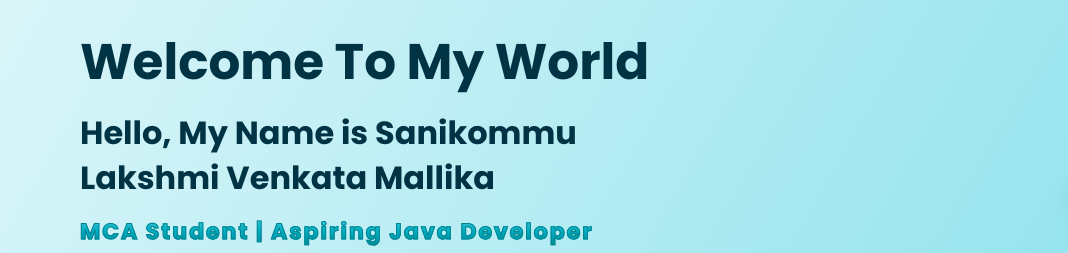
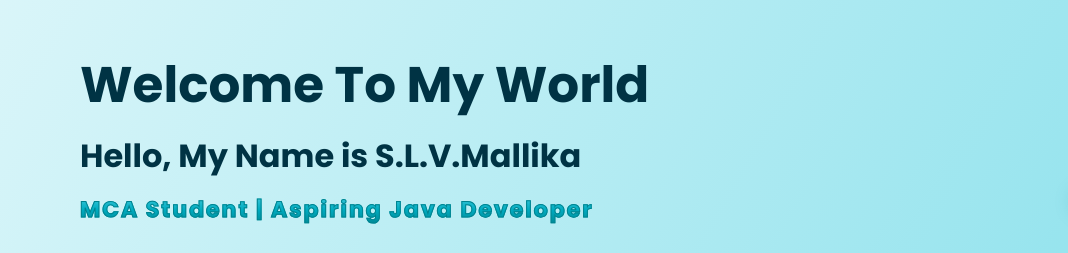
Before and after one commit to mallikasanikommu/mallika-portfolio, a plain HTML site: page indexH.html in a window 1280 px wide. Shown: the part 199-452 px from the top of the page, 0-1068 px from the left. Drawn offline with Linux system fonts and the light colour scheme.

Commit message:
Update indexH.html

```diff
--- a/indexH.html
+++ b/indexH.html
@@ -34,7 +34,7 @@
     <section class="sec1" id="home">
         <div class="content">
             <h3>Welcome To My World</h3>
-            <h1>Hello, My Name is Sanikommu Lakshmi Venkata Mallika</h1>
+            <h1>Hello, My Name is S.L.V.Mallika</h1>
 
             <div class="s12">
                 <span class="s122">MCA Student | Aspiring Java Developer</span>
```
